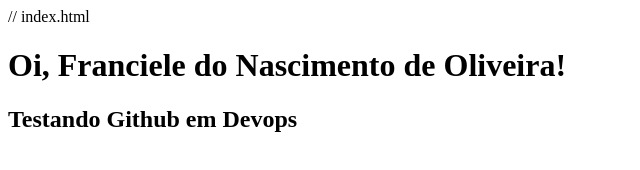
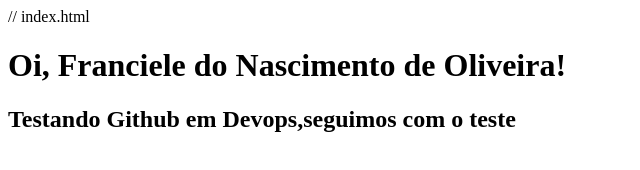
Before and after one commit to Fno1996/teste-devops, a plain HTML site: page index.html in a window 1280 px wide. Shown: the whole page, without its empty margins (0-640 px from the left). Drawn offline with Linux system fonts and the light colour scheme.

Commit message:
Update index.html
teste quatro

```diff
--- a/index.html
+++ b/index.html
@@ -6,6 +6,6 @@
 </head>
 <body>
   <h1>Oi, Franciele do Nascimento de  Oliveira!</h1>
-  <h2>Testando Github em Devops</h2>
+  <h2>Testando Github em Devops,seguimos com o teste</h2>
 </body>
 </html>
```
